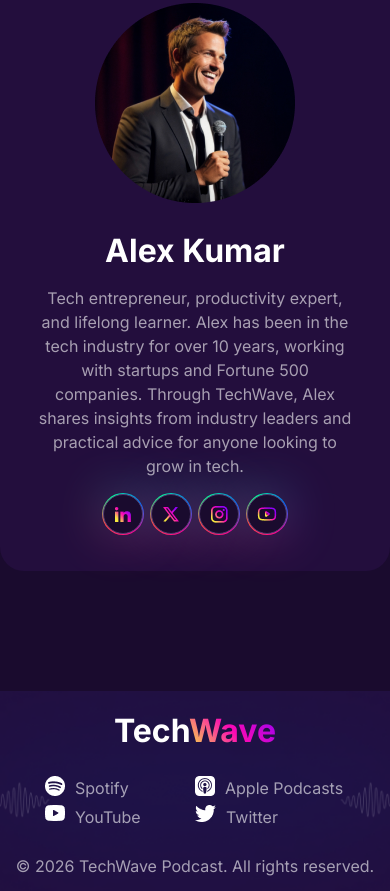
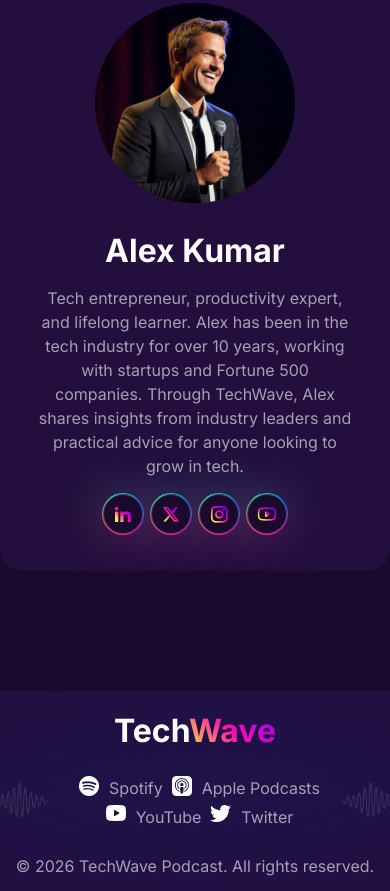
Before and after one commit to TurjoyBari/TechWave, a plain HTML site: page index.html in a window 390 px wide. Shown: the part 5777-6668 px from the top of the page. Drawn offline with Linux system fonts and the light colour scheme.

Commit message:
fix footer responsive issue

```diff
--- a/style.css
+++ b/style.css
@@ -776,12 +776,21 @@ footer>.logo{
 
 footer>.footer-brand-icon>.footer-icon {
     display: flex;
-    gap: 0px;
+    gap: 10px;
+    color: #FFFFFF;
+    margin-bottom: 5px;
+    margin-left: 9px;
 }
 footer>.footer-brand-icon{
-    display: grid;
+    /* display: grid;
     grid-template-columns: repeat(2,150px);
-    gap: 0px;
+    gap: 0px; */
+
+    display: flex;
+    align-items: center;
+    justify-content: center;
+    width: 250px;
+    flex-wrap: wrap;
 
 
     margin-top: 0;
```
